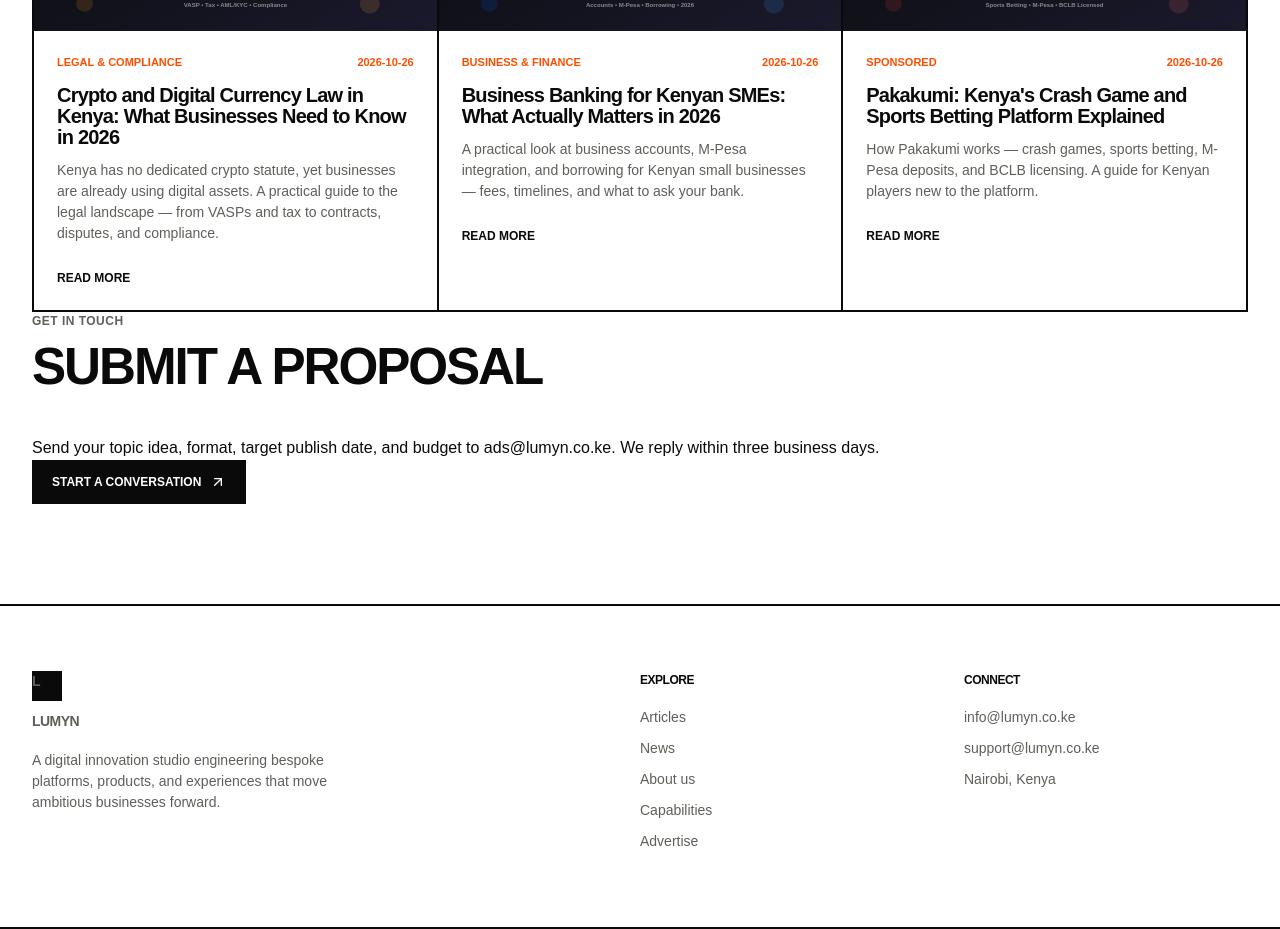
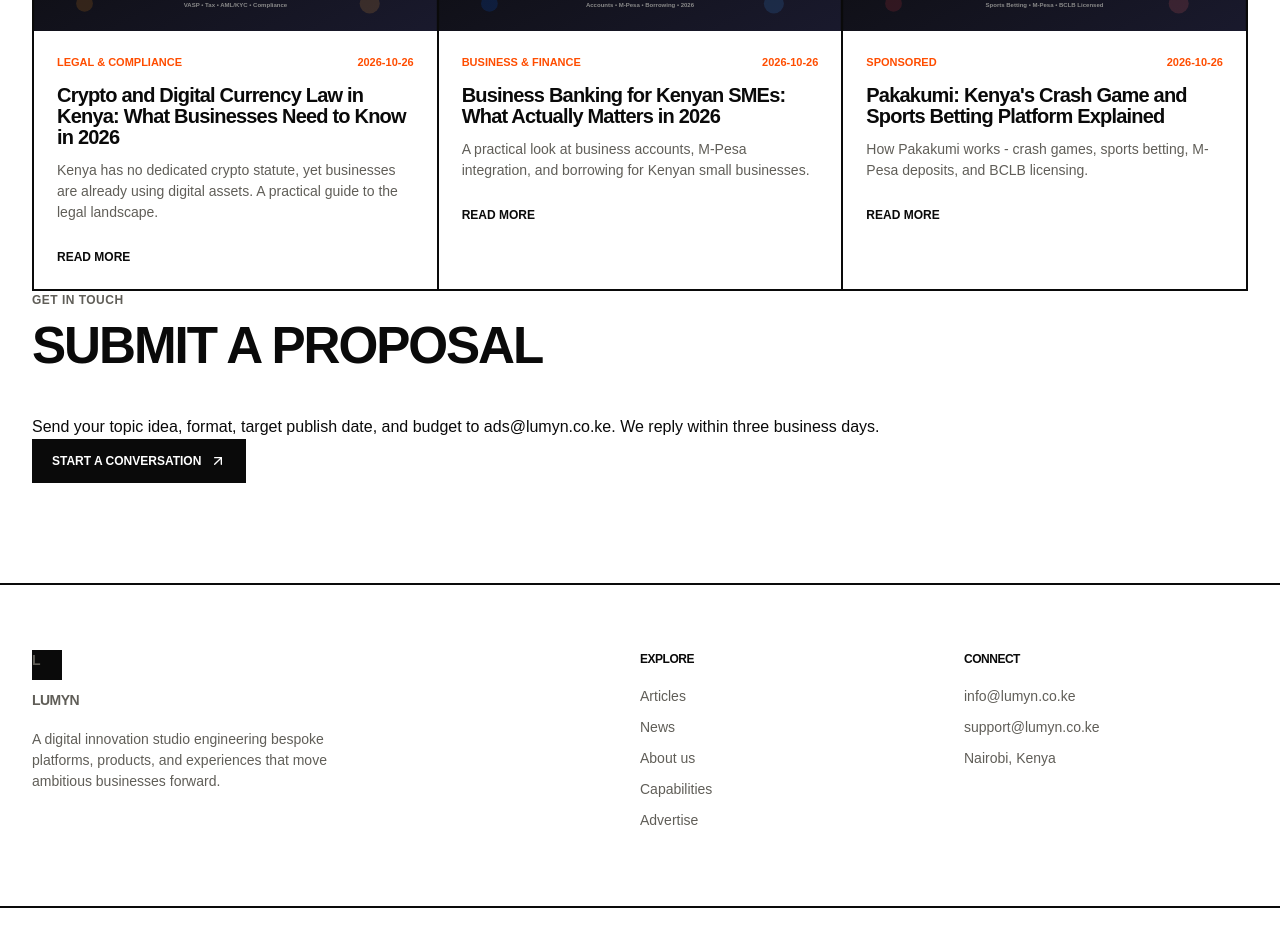
Before and after one commit to hit-sharq/Lumyn-SEO-system, a Next.js app: page /advertise in a window 1280 px wide. Shown: the part 1160-2089 px from the top of the page. Built offline with nearby package versions, Linux system fonts and the light colour scheme.

Commit message:
Hardcode sponsored articles data to fix hydration issue

```diff
--- a/app/advertise/page.tsx
+++ b/app/advertise/page.tsx
@@ -1,14 +1,18 @@
 import Link from 'next/link'
 import { ArrowUpRight } from 'lucide-react'
 import { SiteShell } from '@/components/site-shell'
-import { content } from '@/lib/content'
+
 
 export const metadata = {
   title: 'Advertise on the Lumyn Blog | Sponsored Content',
   description: 'Reach Kenyan business and technology readers with sponsored articles on blogs.lumyn.co.ke. Rates, guidelines, and submission details.',
 }
 
-const sponsored = content.filter((a) => a.sponsored)
+const sponsored = [
+  { slug: 'crypto-law-kenya-business-guide', title: 'Crypto and Digital Currency Law in Kenya: What Businesses Need to Know in 2026', excerpt: 'Kenya has no dedicated crypto statute, yet businesses are already using digital assets. A practical guide to the legal landscape.', category: 'Legal & Compliance', date: '2026-10-26', image: '/images/articles/crypto-law-kenya-hero.svg' },
+  { slug: 'business-banking-kenya-sme-2026', title: 'Business Banking for Kenyan SMEs: What Actually Matters in 2026', excerpt: 'A practical look at business accounts, M-Pesa integration, and borrowing for Kenyan small businesses.', category: 'Business & Finance', date: '2026-10-26', image: '/images/articles/business-banking-kenya-hero.svg' },
+  { slug: 'pakakumi-kenya-crash-game-platform', title: "Pakakumi: Kenya's Crash Game and Sports Betting Platform Explained", excerpt: 'How Pakakumi works - crash games, sports betting, M-Pesa deposits, and BCLB licensing.', category: 'Sponsored', date: '2026-10-26', image: '/images/articles/pakakumi-sponsored-hero.svg' },
+]
 
 export default function AdvertisePage() {
   return (
```
